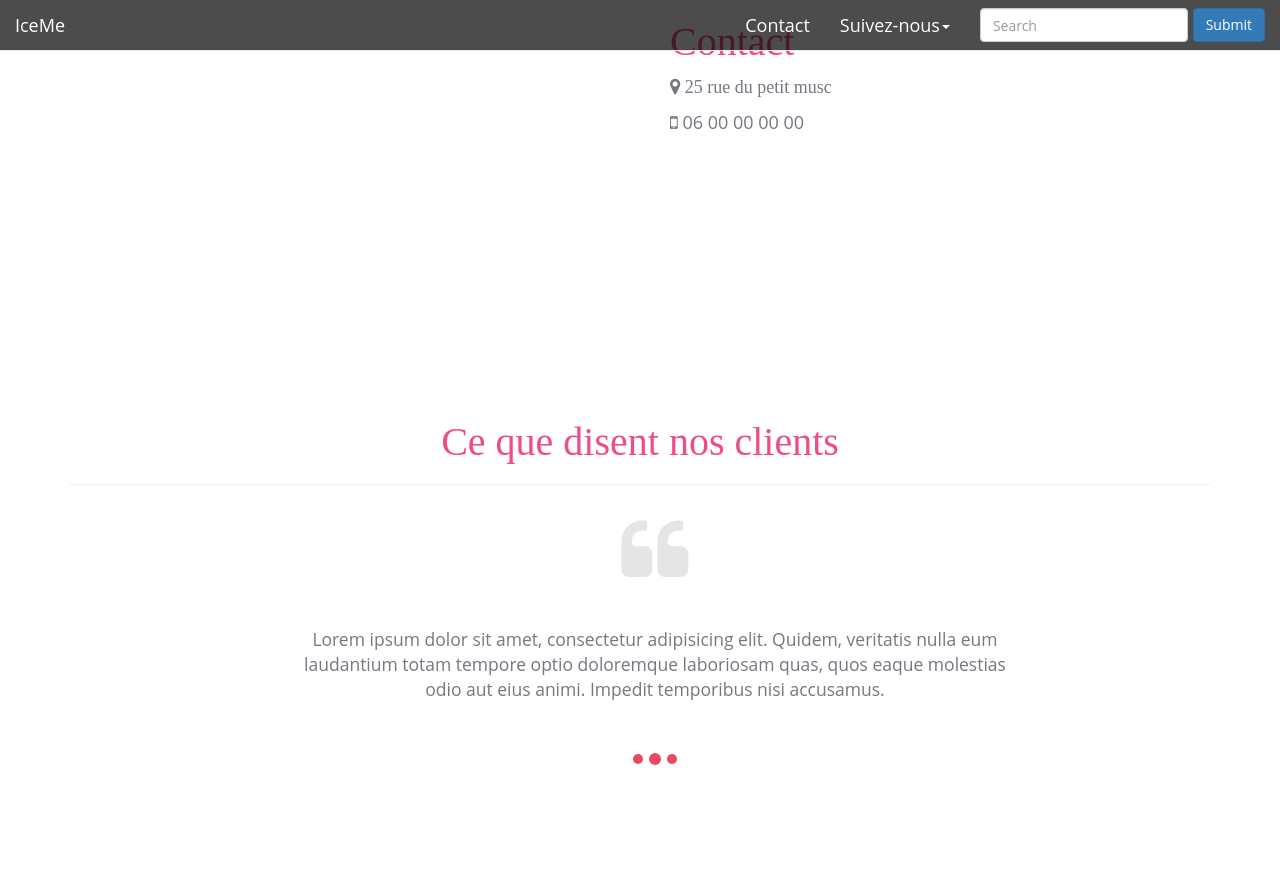
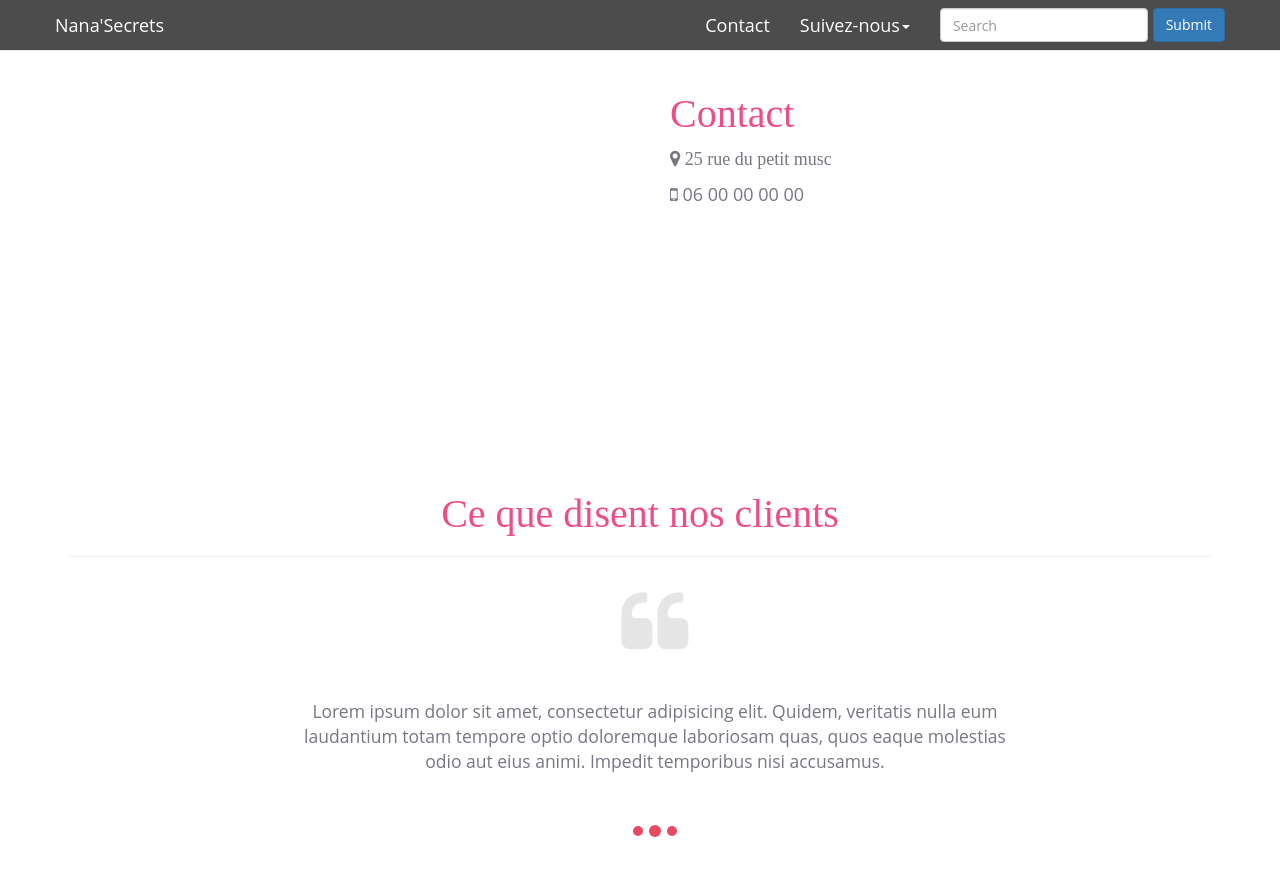
Before and after one commit to cdiomande78/jekyll-nanasecrets, a Jekyll site: the page built from contact.html, in a window 1280 px wide and 900 px high. Shown: the top 876 px of the window. Built offline with Jekyll 4.4.1, drawn with Linux system fonts in a browser that asks for light colours; nearby versions of some CDN libraries.

Commit message:
test nav

```diff
--- a/_layouts/default.html
+++ b/_layouts/default.html
@@ -62,6 +62,8 @@
 
 <nav class="navbar navbar-default navbar-fixed-top navbar-transparent" role="navigation">
   <div class="container-fluid">
+    <div class="container">
+      <div class="row">
     <!-- Brand and toggle get grouped for better mobile display -->
     <div class="navbar-header">
       <button type="button" class="navbar-toggle collapsed" data-toggle="collapse" data-target="#bs-example-navbar-collapse-1" aria-expanded="false">
@@ -70,7 +72,7 @@
         <span class="icon-bar"></span>
         <span class="icon-bar"></span>
       </button>
-      <a class="navbar-brand" href="index.html">IceMe</a>
+      <a class="navbar-brand" href="index.html">Nana'Secrets</a>
     </div>
 
     <!-- Collect the nav links, forms, and other content for toggling -->
@@ -98,8 +100,9 @@
       </ul>
     </div><!-- /.navbar-collapse -->
   </div><!-- /.container-fluid -->
-</nav>
 
+  </div>
+  </div>
 </nav>
 
 <div class="container">
--- a/contact.html
+++ b/contact.html
@@ -2,6 +2,9 @@
 layout: default
 title: Contact
 ---
+
+  <div class="vertical-spacer"></div>
+
  <div class="container">
       <div class="row">
 
```
